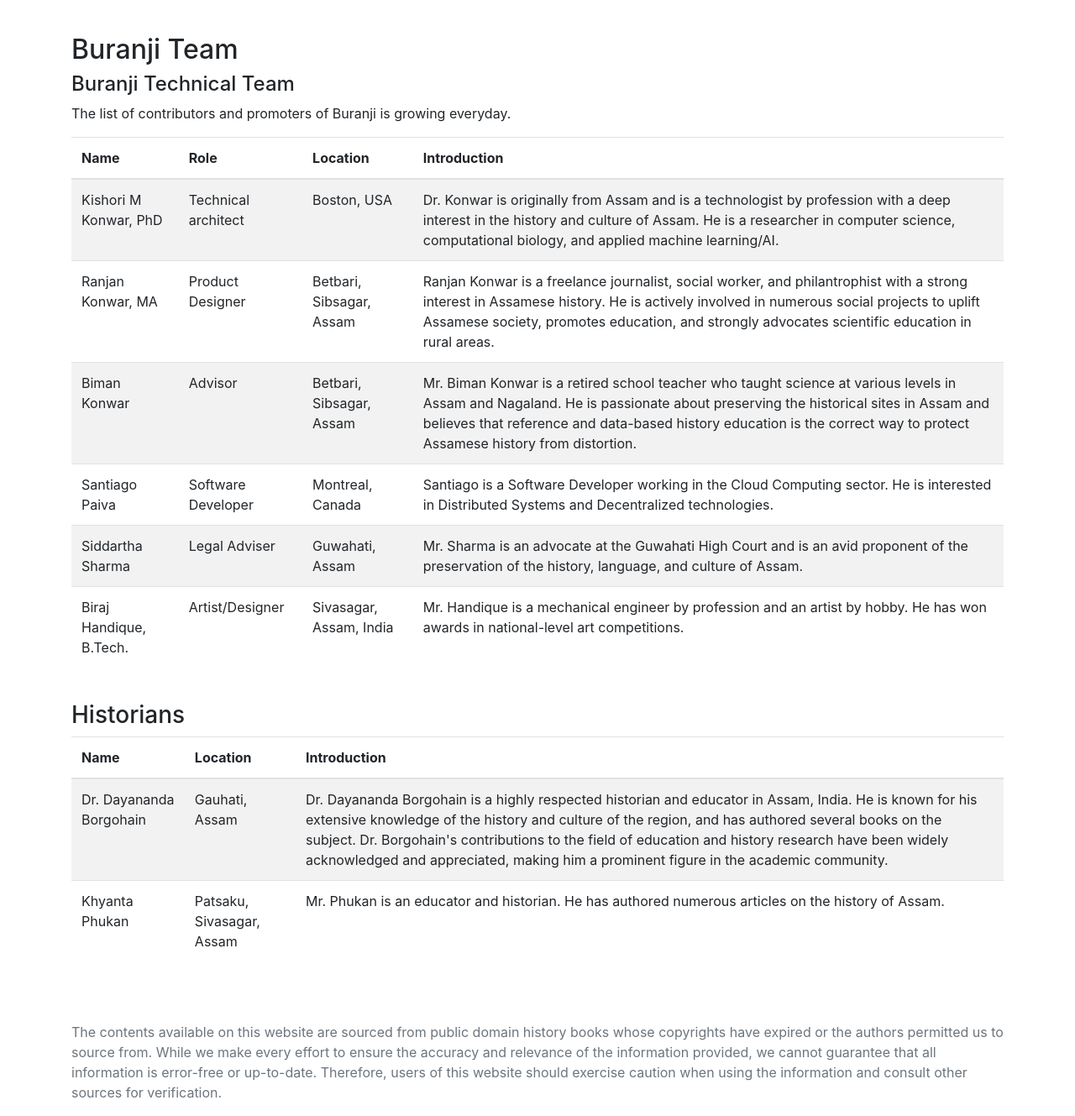
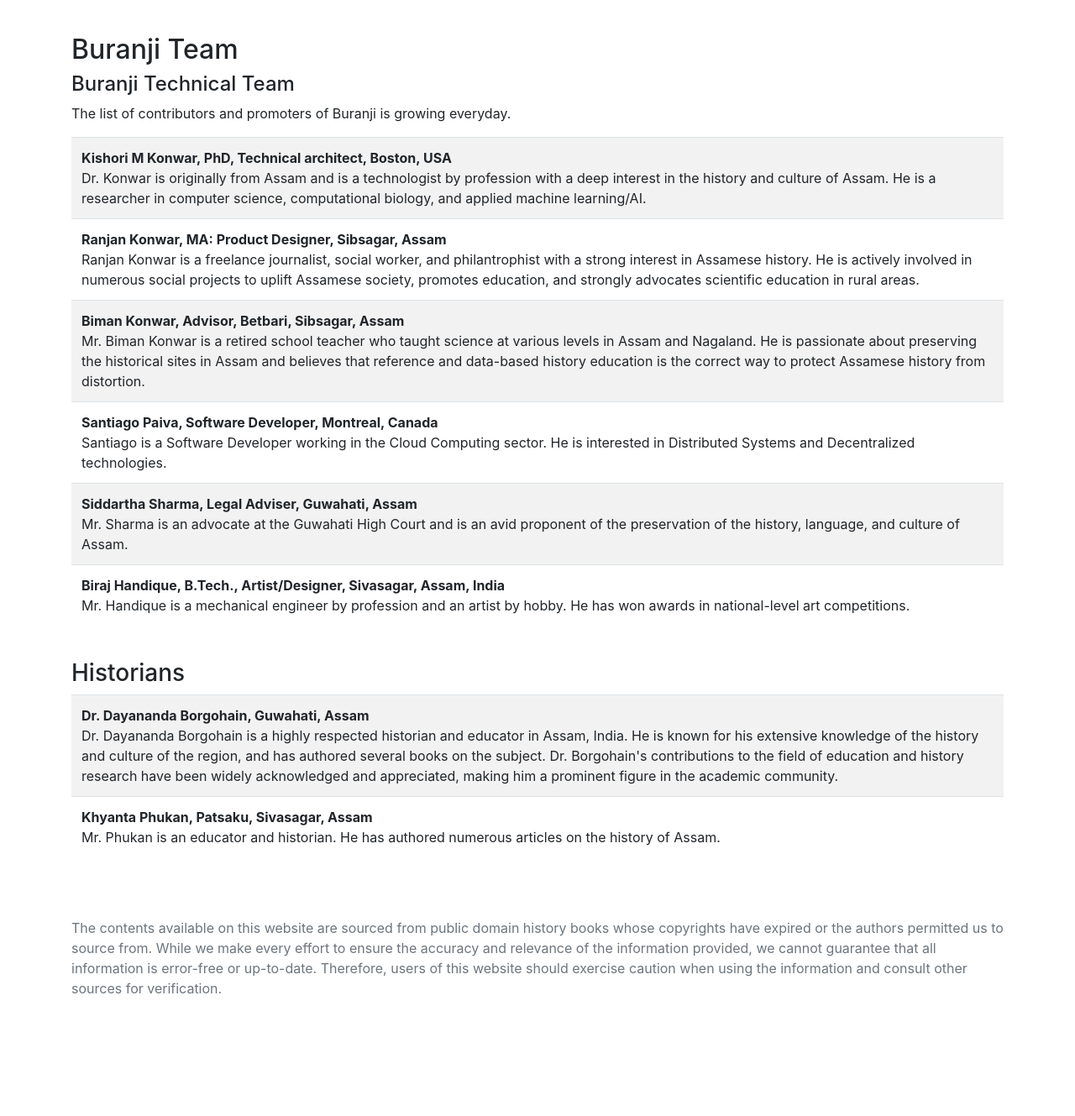
Before and after one commit to kishori82/buranji, a Flask app: page /team in a window 1280 px wide. Shown: the whole page at 84% size. After the commit the page ends 1184 px from the top, so only its background shows below. Run offline with Flask 3, Linux system fonts and the light colour scheme; some libraries are stand-ins or nearby versions.

Commit message:
made the contributors list one-column

```diff
--- a/templates/team.html
+++ b/templates/team.html
@@ -24,20 +24,9 @@
 		<h4>Buranji Technical Team</h4>
 		<p>The list of contributors and promoters of Buranji is growing everyday.</p>
 		<table class="table table-striped table-hover">
-			<thead>
-				<tr>
-					<th>Name</th>
-					<th>Role</th>
-					<th>Location</th>
-					<th>Introduction</th>
-				</tr>
-			</thead>
 			<tbody>
 				<tr>
-					<td>Kishori M Konwar, PhD</td>
-					<td>Technical architect</td>
-					<td> Boston, USA </td>
-					<td>
+					<td> <b> Kishori M Konwar, PhD, Technical architect, Boston, USA </b>  <br>
 						Dr. Konwar is originally from Assam and is a
 						technologist by profession with a deep interest in the history and culture of
 						Assam. He is a researcher in computer science, computational biology, and
@@ -46,21 +35,16 @@
 				</tr>
 
 				<tr>
-					<td>Ranjan Konwar, MA</td>
-					<td>Product Designer</td>
-					<td> Betbari, Sibsagar, Assam</td>
-					<td>
+					<td> <b> Ranjan Konwar, MA: Product Designer, Sibsagar, Assam </b>  <br>
 						Ranjan Konwar is a freelance journalist, social worker, and philantrophist with a
 						strong interest in Assamese history. He is actively involved in numerous
 						social projects to uplift Assamese society, promotes education, and strongly
 						advocates scientific education in rural areas.
 					</td>
 				</tr>
+
 				<tr>
-					<td>Biman Konwar</td>
-					<td>Advisor</td>
-					<td>Betbari, Sibsagar, Assam</td>
-					<td>
+					<td> <b> Biman Konwar, Advisor, Betbari, Sibsagar, Assam </b> <br>
 						Mr. Biman Konwar is a retired school teacher who taught science at various
 						levels in Assam and Nagaland. He is passionate about preserving the historical
 						sites in Assam and believes that reference and data-based history education is
@@ -69,28 +53,19 @@
 				</tr>
 
 				<tr>
-					<td>Santiago Paiva</td>
-					<td>Software Developer</td>
-					<td>Montreal, Canada</td>
-					<td>
+					<td> <b> Santiago Paiva, Software Developer, Montreal, Canada </b>  <br>
 						Santiago is a Software Developer working in the Cloud Computing sector. He is interested in Distributed Systems
 						and Decentralized technologies.
 					</td>
 				</tr>
 				<tr>
-					<td>Siddartha Sharma</td>
-					<td>Legal Adviser</td>
-					<td>Guwahati, Assam</td>
-					<td>
+					<td> <b> Siddartha Sharma, Legal Adviser, Guwahati, Assam </b>  <br>
 					Mr. Sharma is an advocate at the Guwahati High Court and is an avid proponent of the preservation of the history, language,
                                            and culture of Assam.
 					</td>
 				</tr>
 				<tr>
-					<td>Biraj Handique, B.Tech.</td>
-					<td>Artist/Designer</td>
-					<td>Sivasagar, Assam, India </td>
-					<td>
+					<td> <b> Biraj Handique, B.Tech., Artist/Designer, Sivasagar, Assam, India </b> <br>
                                               Mr. Handique is a mechanical engineer by profession and an artist by hobby. He has won awards in national-level art competitions.
 					</td>
 				</tr>
@@ -104,19 +79,10 @@
 	<div class="container">
 		<h3>Historians</h3>
 		<table class="table table-striped table-hover">
-			<thead>
-				<tr>
-					<th>Name</th>
-					<th>Location</th>
-					<th>Introduction</th>
-				</tr>
-			</thead>
 			<tbody>
 
                                 <tr>
-					<td>Dr. Dayananda Borgohain</td>
-					<td>Gauhati, Assam </td>
-					<td>
+					<td> <b> Dr. Dayananda Borgohain, Guwahati, Assam </b>  <br>
                                               Dr. Dayananda Borgohain is a highly respected historian and educator in
                                               Assam, India. He is known for his extensive knowledge of the history and
                                               culture of the region, and has authored several books on the subject.
@@ -126,9 +92,7 @@
 					</td>
 				</tr>
                                 <tr>
-					<td>Khyanta Phukan</td>
-					<td> Patsaku, Sivasagar, Assam </td>
-					<td>
+					<td> <b> Khyanta Phukan, Patsaku, Sivasagar, Assam </b> <br>
                                               Mr. Phukan is an educator and  historian. He has authored numerous articles on the
                                               history of Assam.
 					</td>
```
